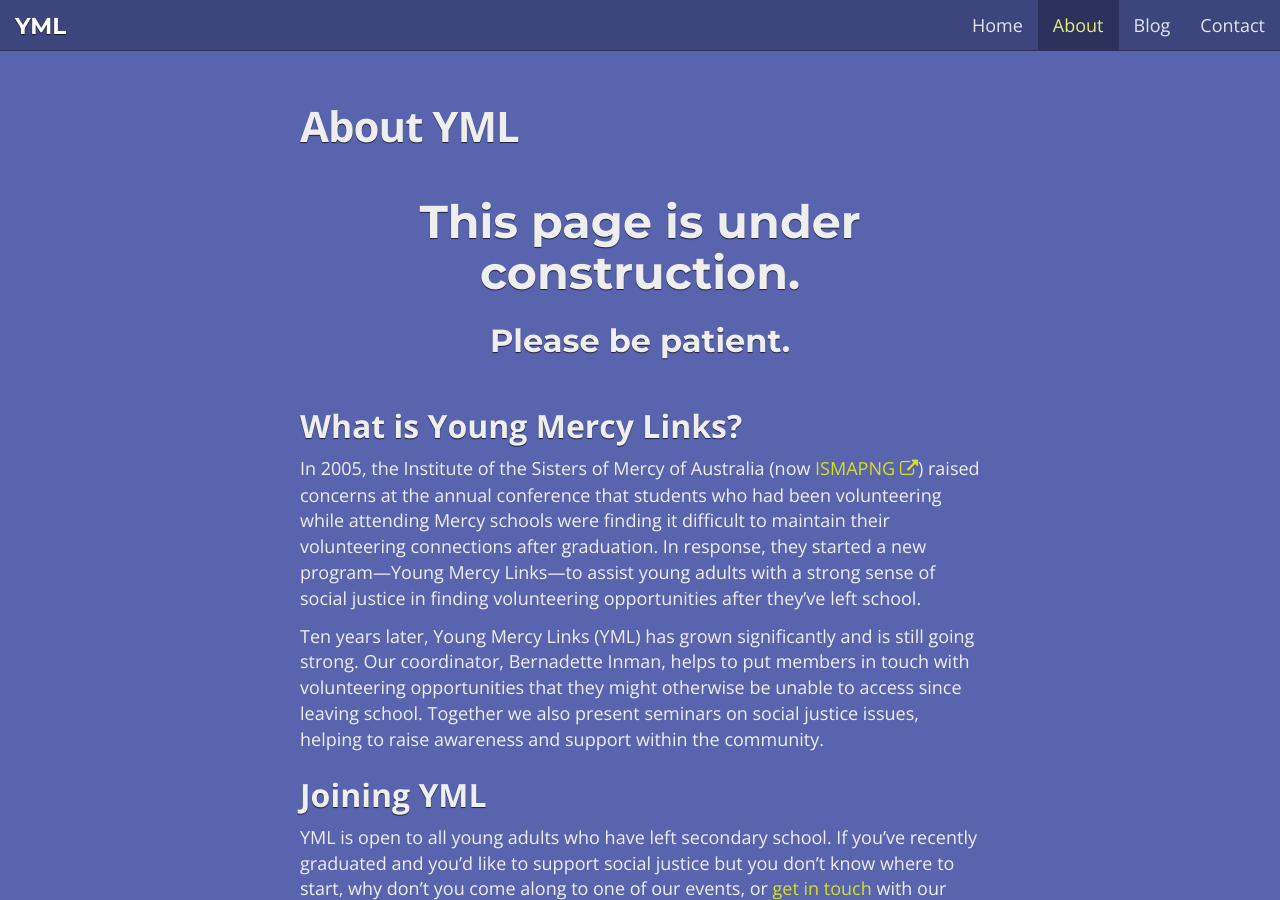
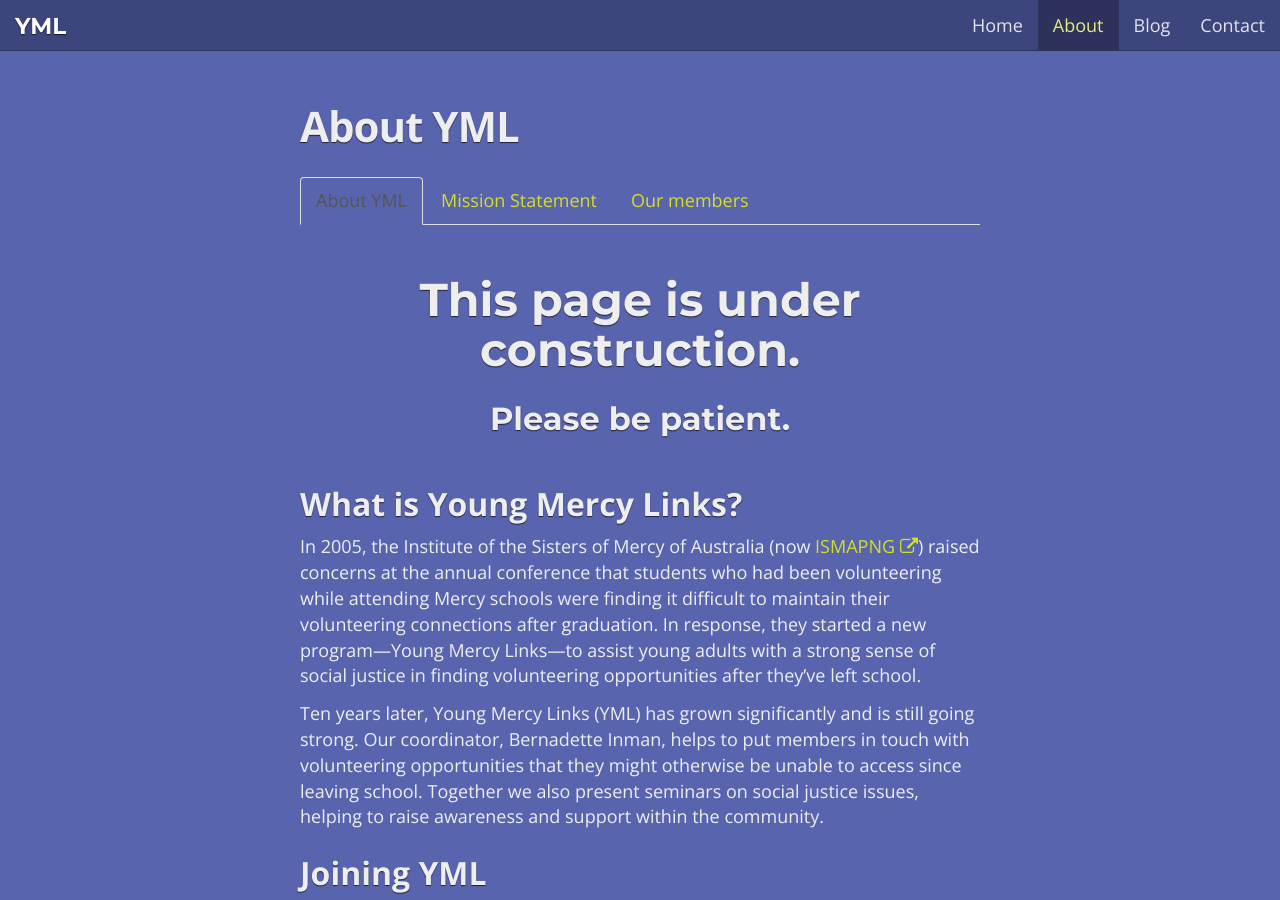
Before and after one commit to youngmercylinks/youngmercylinks.github.io, a Jekyll site: the page built from _pages/about.md, in a window 1280 px wide and 900 px high. Built offline with Jekyll 4.4.1, drawn with Linux system fonts in a browser that asks for light colours; nearby versions of some CDN libraries.

Commit message:
Updated About and Contact pages to use new subpage system

```diff
--- a/_pages/about.md
+++ b/_pages/about.md
@@ -1,10 +1,9 @@
 ---
-layout: page
+layout: subpages-about
+maintitle: About YML
 title: About YML
 permalink: /about.html
 ---
-
-
 {% include construction.html %}
 
 ## What is Young Mercy Links?
--- a/_pages/contact.html
+++ b/_pages/contact.html
@@ -1,6 +1,7 @@
 ---
-layout: page
-title: Contact
+layout: subpages-contact
+maintitle: Contact
+title: Contact YML
 permalink: /contact.html
 ---
 
```
